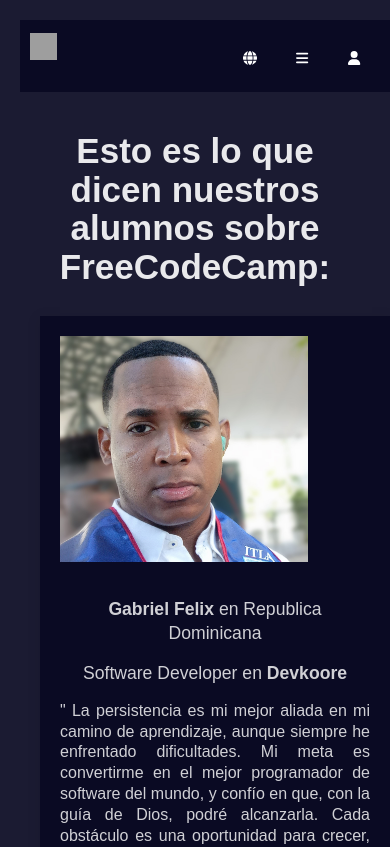
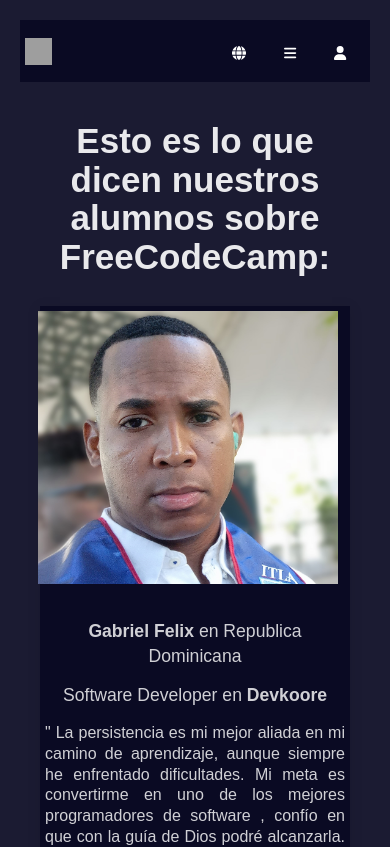
Before and after one commit to gfelix01/Clon_testimoniosfreecodecamp, a React (Create React App) app: page / in a window 390 px wide. Shown: the top 847 px of the page. Built offline with nearby package versions, Linux system fonts and the light colour scheme; grey boxes are pictures that could not be loaded.

Commit message:
update public/index.html, testimonio.json, Navbar.css and Testimonio.css update 5 files

```diff
--- a/src/data/testimonio.json
+++ b/src/data/testimonio.json
@@ -6,7 +6,7 @@
       "cargo": "Software Developer",
       "empresa": "Devkoore",
       "testimonio":
-         " La persistencia es mi mejor aliada en mi camino de aprendizaje, aunque siempre he enfrentado dificultades. Mi meta es convertirme en el mejor programador de software del mundo, y confío en que, con la guía de Dios, podré alcanzarla. Cada obstáculo es una oportunidad para crecer, y estoy comprometido a superarlos con determinación y dedicación."
+         " La persistencia es mi mejor aliada en mi camino de aprendizaje, aunque siempre he enfrentado dificultades. Mi meta es convertirme en uno de los  mejores programadores de software , confío en que con la guía de Dios podré alcanzarla. Cada obstáculo es una oportunidad para crecer, y estoy comprometido a superarlos con determinación y dedicación."
     },
     {
       "nombre": "Sarah Chima",
--- a/src/hojas-de-estilo/Navbar.css
+++ b/src/hojas-de-estilo/Navbar.css
@@ -4,7 +4,6 @@
     background-color: #0A0A23;
     display: flex;
     justify-content: space-between;
-    width: 100%;
     padding: 10px;
 }
 
@@ -87,7 +86,7 @@
     .navbar {
 
         align-items: center;
-        padding: 10px;
+        padding: 5px;
     }
 
     .nav-links .icon {
@@ -96,7 +95,7 @@
     }
 
     .logo {
-        margin-bottom: 20px;
+
         order: -1;
     }
 
--- a/src/hojas-de-estilo/Testimonio.css
+++ b/src/hojas-de-estilo/Testimonio.css
@@ -1,6 +1,6 @@
 /* Estilos base */
 .contenedor-testimonio {
-    width: 100%;
+
     max-width: 1170px;
     margin: 10px auto 50px;
     display: flex;
@@ -22,7 +22,7 @@
 }
 
 .imagen-testimonio {
-    width: 80%;
+    width: 100%;
     margin-right: 5%;
     max-width: 350px;
     height: fit-content;
@@ -75,11 +75,11 @@
 
 @media (max-width: 768px) {
     .contenedor-testimonio {
-        padding: 20px;
+        padding: 5px;
         height: auto;
         max-height: none;
         flex-direction: column;
-        align-items: flex-start;
+        align-items: center;
     }
 
     .imagen-testimonio {
@@ -144,7 +144,7 @@
         height: auto;
         border-radius: 0;
         margin-bottom: 20px;
-        margin-right: 0;
+
 
     }
 }
```
